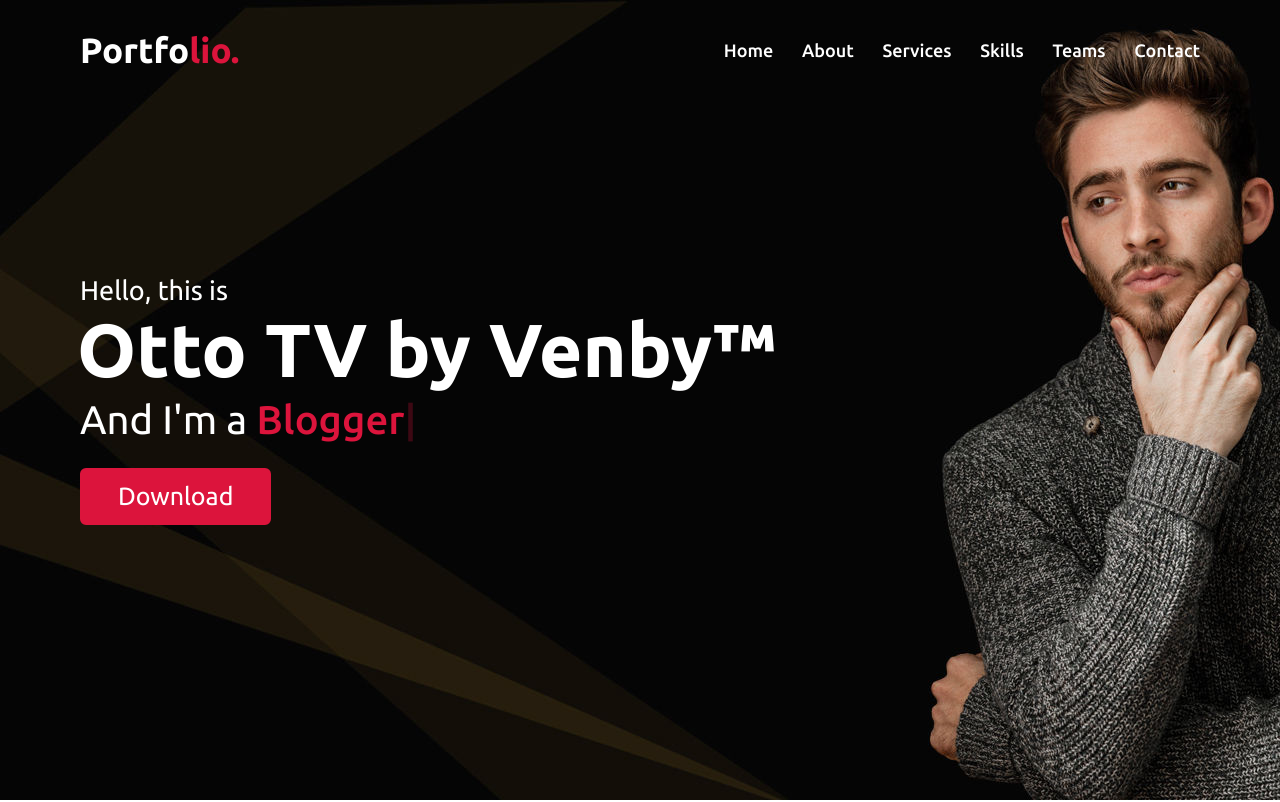
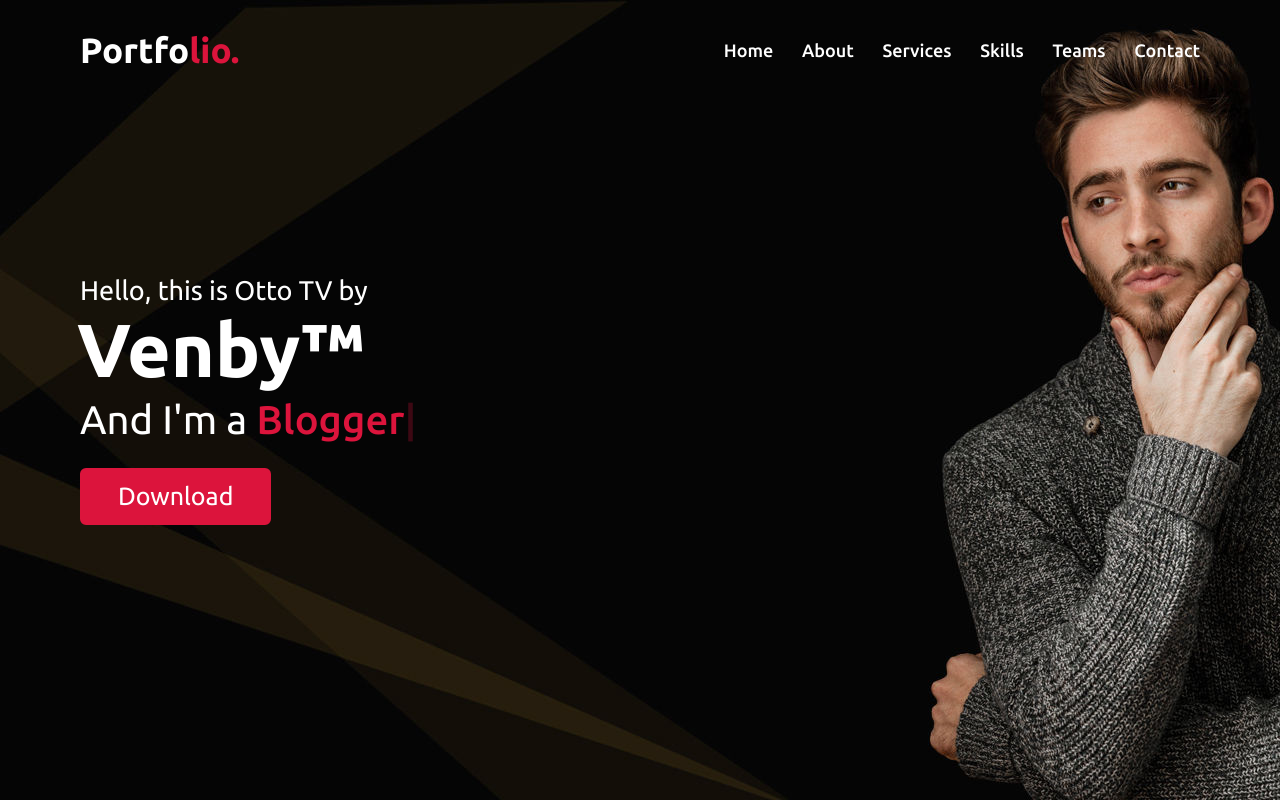
Before and after one commit to Otto-TV/Otto-TV.github.io, a plain HTML site: page index.html in a window 1280 px wide. Shown: the top 802 px of the page. Drawn offline with nearby package versions, Linux system fonts and the light colour scheme.

Commit message:
Update index.html

```diff
--- a/index.html
+++ b/index.html
@@ -39,10 +39,10 @@
     <section class="home" id="home">
         <div class="max-width">
             <div class="home-content">
-                <div class="text-1">Hello, this is</div>
-                <div class="text-2">Otto TV by Venby™</div>
+                <div class="text-1">Hello, this is Otto TV by</div>
+                <div class="text-2">Venby™</div>
                 <div class="text-3">And I'm a <span class="typing"></span></div>
-                <a href="https://bit.ly/OttoTV/">Download</a>
+                <a href="https://bit.ly/OttoTV">Download</a>
             </div>
         </div>
     </section>
```
